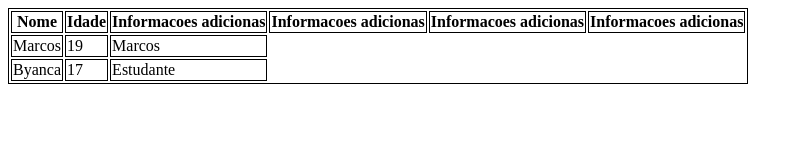
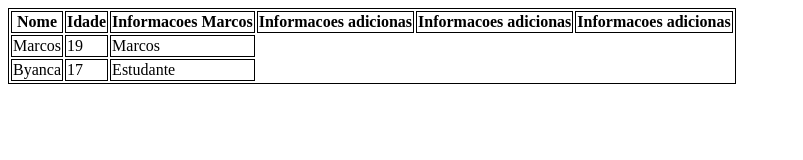
Before and after one commit to Marcos-Oliveira01/aula-tabela, a plain HTML site: page index.html in a window 1280 px wide. Shown: the whole page, without its empty margins (0-803 px from the left). Drawn offline with Linux system fonts and the light colour scheme.

Commit message:
trocado de adicionas para Marcos

```diff
--- a/index.html
+++ b/index.html
@@ -15,7 +15,7 @@
         <tr>
             <th>Nome</th>
             <th>Idade</th>
-            <th>Informacoes adicionas</th>
+            <th>Informacoes Marcos</th>
             <th>Informacoes adicionas</th>
             <th>Informacoes adicionas</th>
             <th>Informacoes adicionas</th>
```
